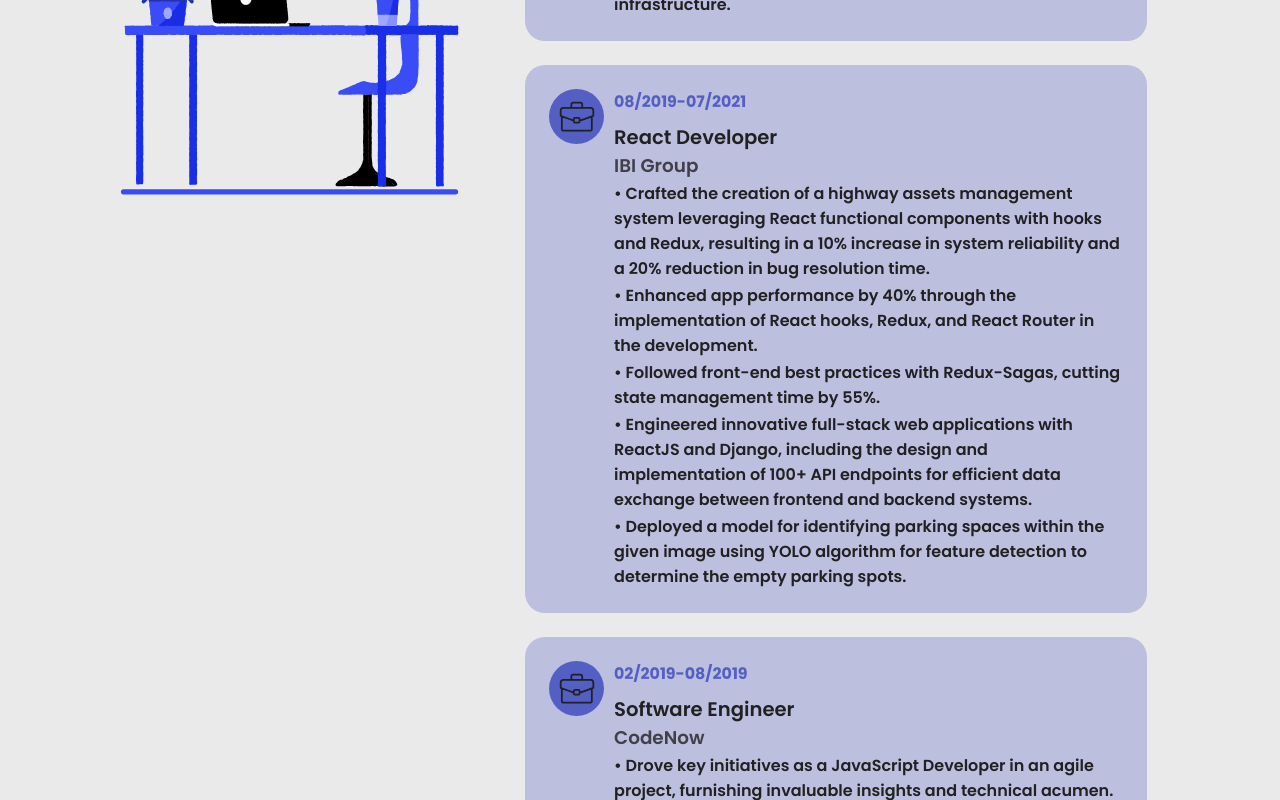
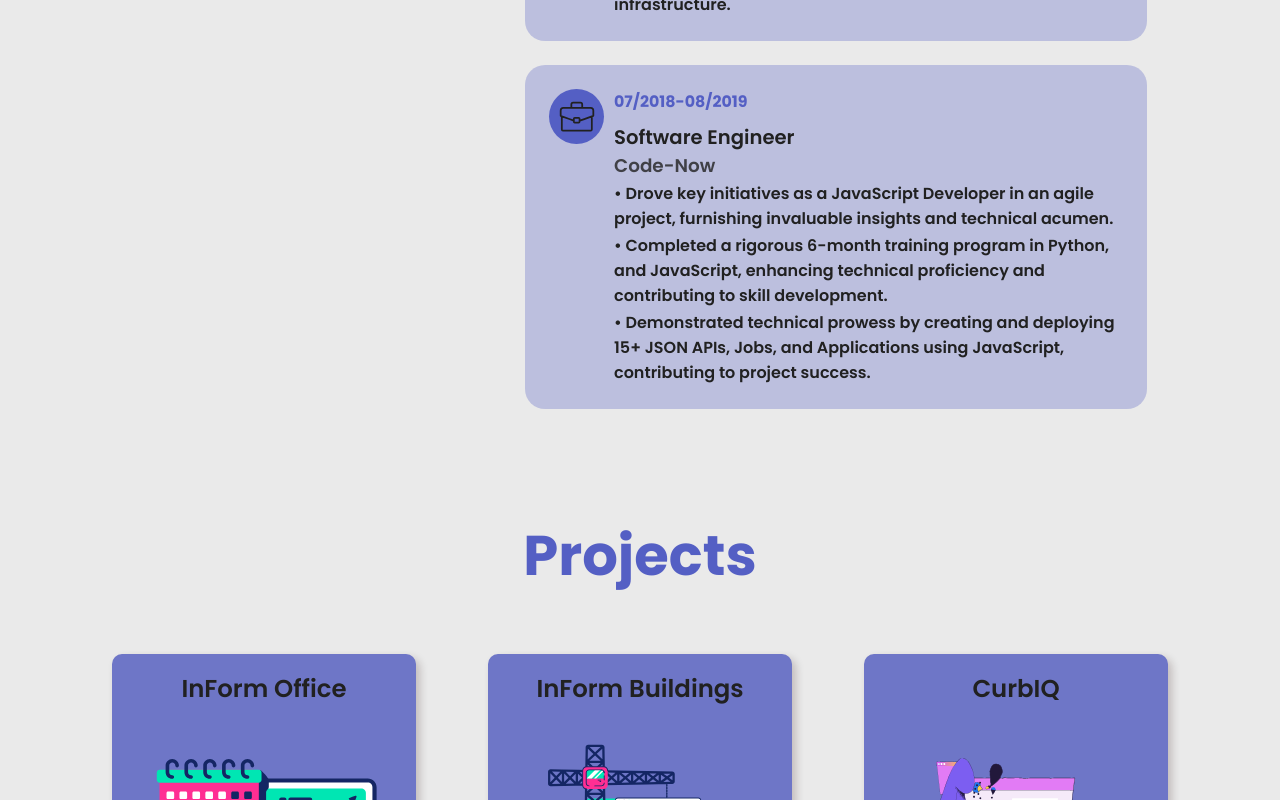
Before and after one commit to vinayvarma1/reactFolio, a React (Create React App) app: page / in a window 1280 px wide. Shown: the part 3940-4740 px from the top of the page. Built offline with nearby package versions, Linux system fonts and the light colour scheme; a web font is replaced by a local one.

Commit message:
updated resume

```diff
--- a/src/data/experienceData.js
+++ b/src/data/experienceData.js
@@ -3,8 +3,8 @@ export const experienceData = [
         id: 1,
         company: 'George Mason University',
         jobtitle: 'Graduate Teaching Assistant',
-        startYear: '05/2023',
-        endYear: '05/2024',
+        startYear: '09/2023',
+        endYear: '06/2024',
         description: {
             1 : "• Evaluated fair and consistent grading of 100+ assignments and examinations, adhering to established rubrics.",
             2: "• Conducted over 10 review sessions and study groups per semester, with an average attendance of 20 students per session.",
@@ -14,7 +14,7 @@ export const experienceData = [
         id: 2,
         company: 'IBI Group',
         jobtitle: 'Full Stack Software Developer',
-        startYear: '07/2021',
+        startYear: '08/2019',
         endYear: '07/2022',
         description: {
             1 : "• Spearheaded a cross-functional software development team, delivering a high-stakes $1.2 million project on time and within budget, adhering to industry-standard SDLC methodologies.",
@@ -26,23 +26,9 @@ export const experienceData = [
     },
     {
         id: 3,
-        company: 'IBI Group',
-        jobtitle: 'React Developer',
-        startYear: '08/2019',
-        endYear: '07/2021',
-        description: {
-            1 : "• Crafted the creation of a highway assets management system leveraging React functional components with hooks and Redux, resulting in a 10% increase in system reliability and a 20% reduction in bug resolution time.",
-            2: "• Enhanced app performance by 40% through the implementation of React hooks, Redux, and React Router in the development.",
-            3: "• Followed front-end best practices with Redux-Sagas, cutting state management time by 55%.",
-            4: "• Engineered innovative full-stack web applications with ReactJS and Django, including the design and implementation of 100+ API endpoints for efficient data exchange between frontend and backend systems.",
-            5: "• Deployed a model for identifying parking spaces within the given image using YOLO algorithm for feature detection to determine the empty parking spots."
-        }
-    },
-    {
-        id: 3,
-        company: 'CodeNow',
+        company: 'Code-Now',
         jobtitle: 'Software Engineer',
-        startYear: '02/2019',
+        startYear: '07/2018',
         endYear: '08/2019',
         description: {
             1 : "• Drove key initiatives as a JavaScript Developer in an agile project, furnishing invaluable insights and technical acumen.",
```
Also changed, not shown: 1 other file (tests, documents, lock files or other folders).
